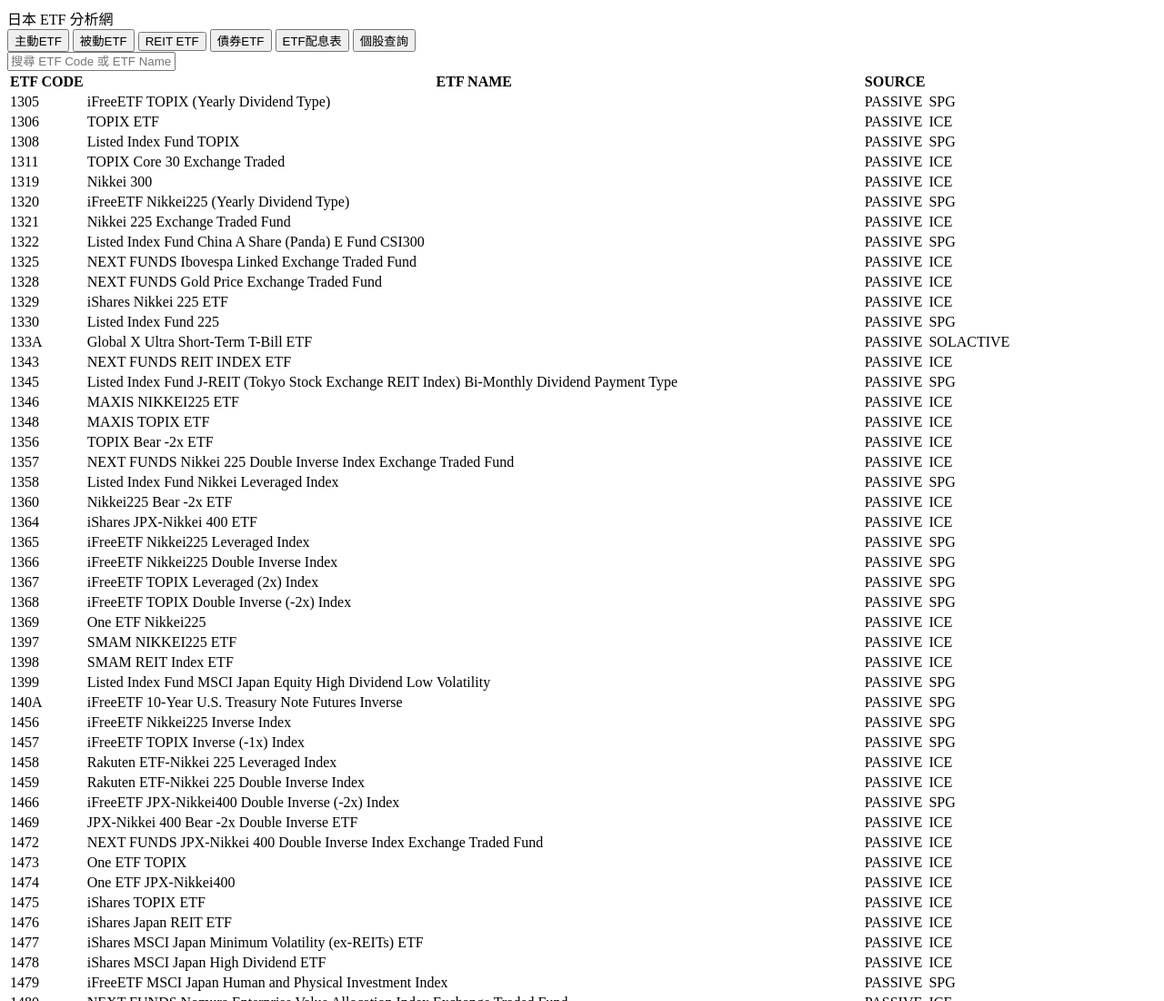
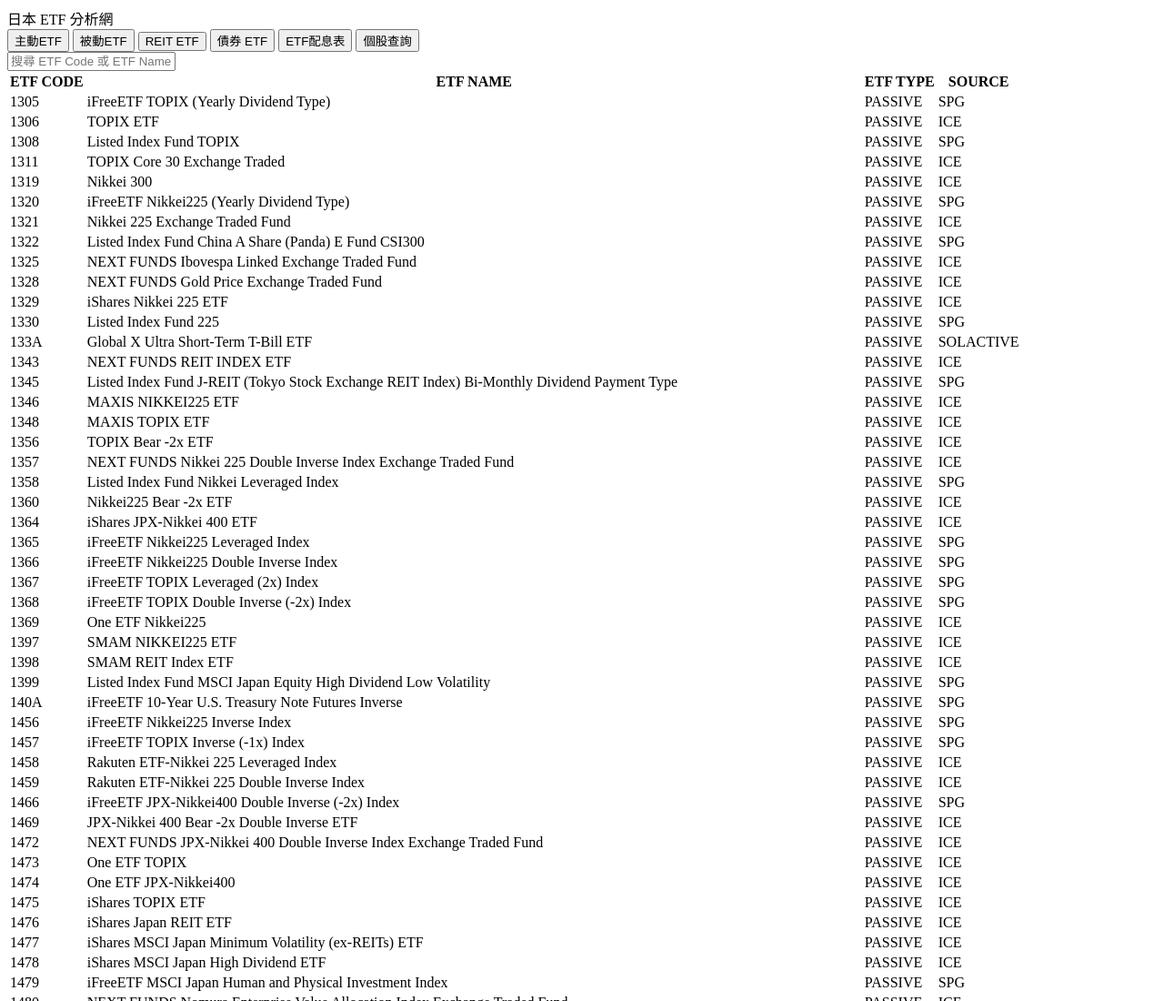
Before and after one commit to iamcoolkimo-source/ETF_Intelligence_Dashboard, a plain HTML site: page docs/index.html in a window 1280 px wide. Shown: the top 1100 px of the page at 91% size. Drawn offline with Linux system fonts and the light colour scheme.

Commit message:
Update index.html

```diff
--- a/docs/index.html
+++ b/docs/index.html
@@ -4,10 +4,13 @@
 <head>
 
 <meta charset="UTF-8">
+<meta name="viewport" content="width=device-width, initial-scale=1.0">
 
 <title>日本 ETF 分析網</title>
 
-<link rel="</head>
+<tyle.css
+
+</head>
 
 <body>
 
@@ -30,7 +33,7 @@ REIT ETF
 </button>
 
 <button class="menu-btn">
-債券ETF
+債券 ETF
 </button>
 
 <button class="menu-btn">
@@ -62,6 +65,8 @@ ETF配息表
 
 <th>ETF NAME</th>
 
+<th>ETF TYPE</th>
+
 <th>SOURCE</th>
 
 </tr>
@@ -69,6 +74,7 @@ ETF配息表
 </thead>
 
 <tbody>
+
 </tbody>
 
 </table>
```
Lines whose indentation alone changed are shown as unchanged.
